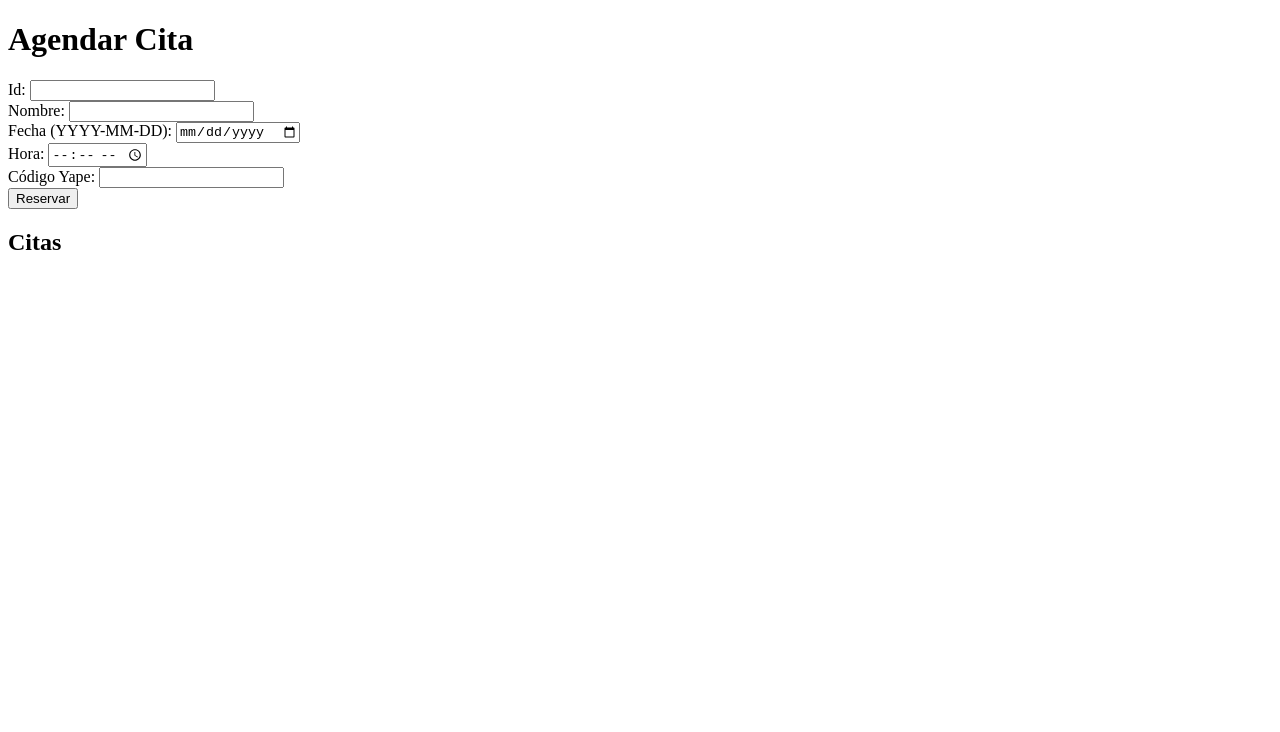
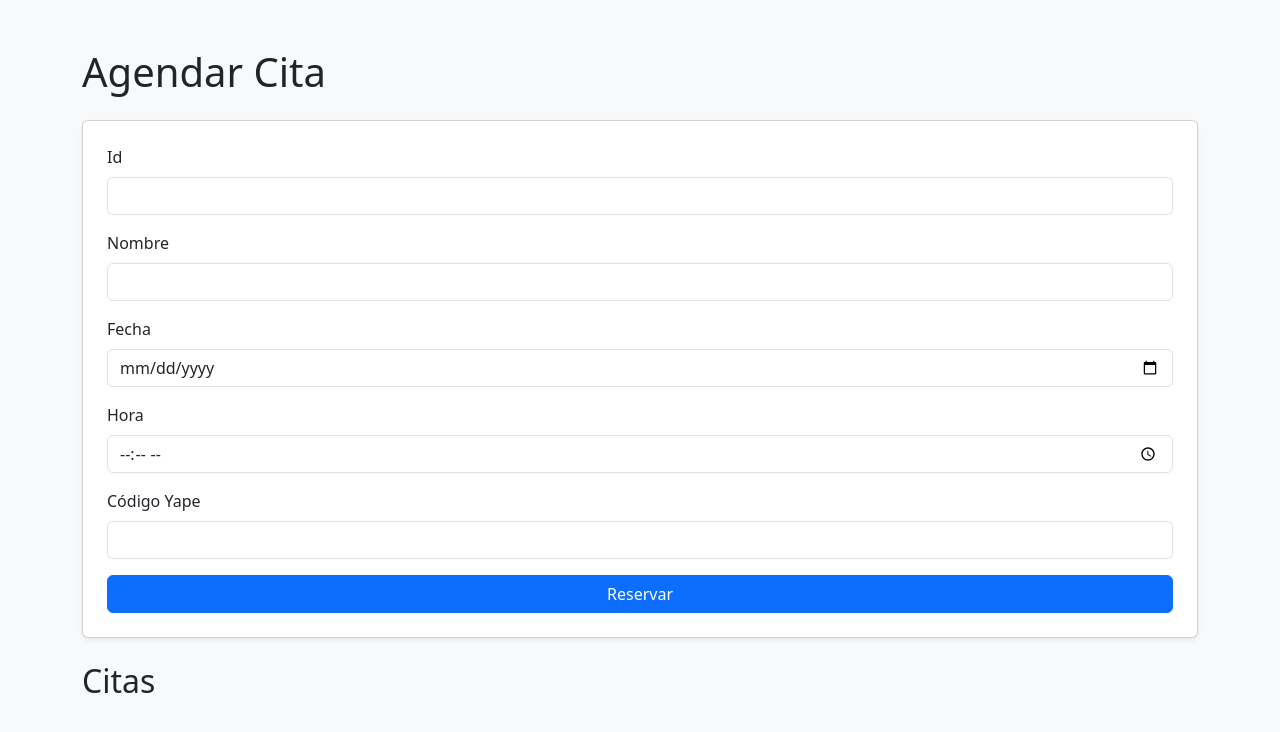
Before and after one commit to ulises1211/calendario_ia, a plain HTML site: page frontend/index.html in a window 1280 px wide. Drawn offline with nearby package versions, Linux system fonts and the light colour scheme; no server answers.

Commit message:
Add redirect after registration and modernize booking page

```diff
--- a/frontend/index.html
+++ b/frontend/index.html
@@ -1,22 +1,41 @@
 <!DOCTYPE html>
-<html>
+<html lang="es">
 <head>
   <meta charset="UTF-8" />
+  <meta name="viewport" content="width=device-width, initial-scale=1">
   <title>Salon Booking</title>
+  <link rel="stylesheet" href="https://cdn.jsdelivr.net/npm/bootstrap@5.3.2/dist/css/bootstrap.min.css">
 </head>
-<body>
-  <h1>Agendar Cita</h1>
-  <form id="bookForm">
-    <label>Id: <input type="number" id="id" required /></label><br />
-    <label>Nombre: <input type="text" id="name" required /></label><br />
-    <label>Fecha (YYYY-MM-DD): <input type="date" id="date" required /></label><br />
-    <label>Hora: <input type="time" id="time" required /></label><br />
-    <label>Código Yape: <input type="text" id="yape" required /></label><br />
-    <button type="submit">Reservar</button>
-  </form>
+<body class="bg-light">
+  <div class="container py-5">
+    <h1 class="mb-4">Agendar Cita</h1>
+    <form id="bookForm" class="card p-4 shadow-sm mb-4">
+      <div class="mb-3">
+        <label for="id" class="form-label">Id</label>
+        <input type="number" class="form-control" id="id" required>
+      </div>
+      <div class="mb-3">
+        <label for="name" class="form-label">Nombre</label>
+        <input type="text" class="form-control" id="name" required>
+      </div>
+      <div class="mb-3">
+        <label for="date" class="form-label">Fecha</label>
+        <input type="date" class="form-control" id="date" required>
+      </div>
+      <div class="mb-3">
+        <label for="time" class="form-label">Hora</label>
+        <input type="time" class="form-control" id="time" required>
+      </div>
+      <div class="mb-3">
+        <label for="yape" class="form-label">Código Yape</label>
+        <input type="text" class="form-control" id="yape" required>
+      </div>
+      <button type="submit" class="btn btn-primary">Reservar</button>
+    </form>
 
-  <h2>Citas</h2>
-  <ul id="list"></ul>
+    <h2 class="mb-3">Citas</h2>
+    <ul id="list" class="list-group"></ul>
+  </div>
 
 <script>
 async function load() {
@@ -26,6 +45,7 @@ async function load() {
   list.innerHTML = '';
   items.forEach(it => {
     const li = document.createElement('li');
+    li.className = 'list-group-item';
     li.textContent = `${it.id} - ${it.name} - ${it.date} ${it.time} - Confirmado: ${it.confirmed}`;
     list.appendChild(li);
   });
```
Also changed, not shown: frontend/register.html (+4 -1 lines).
